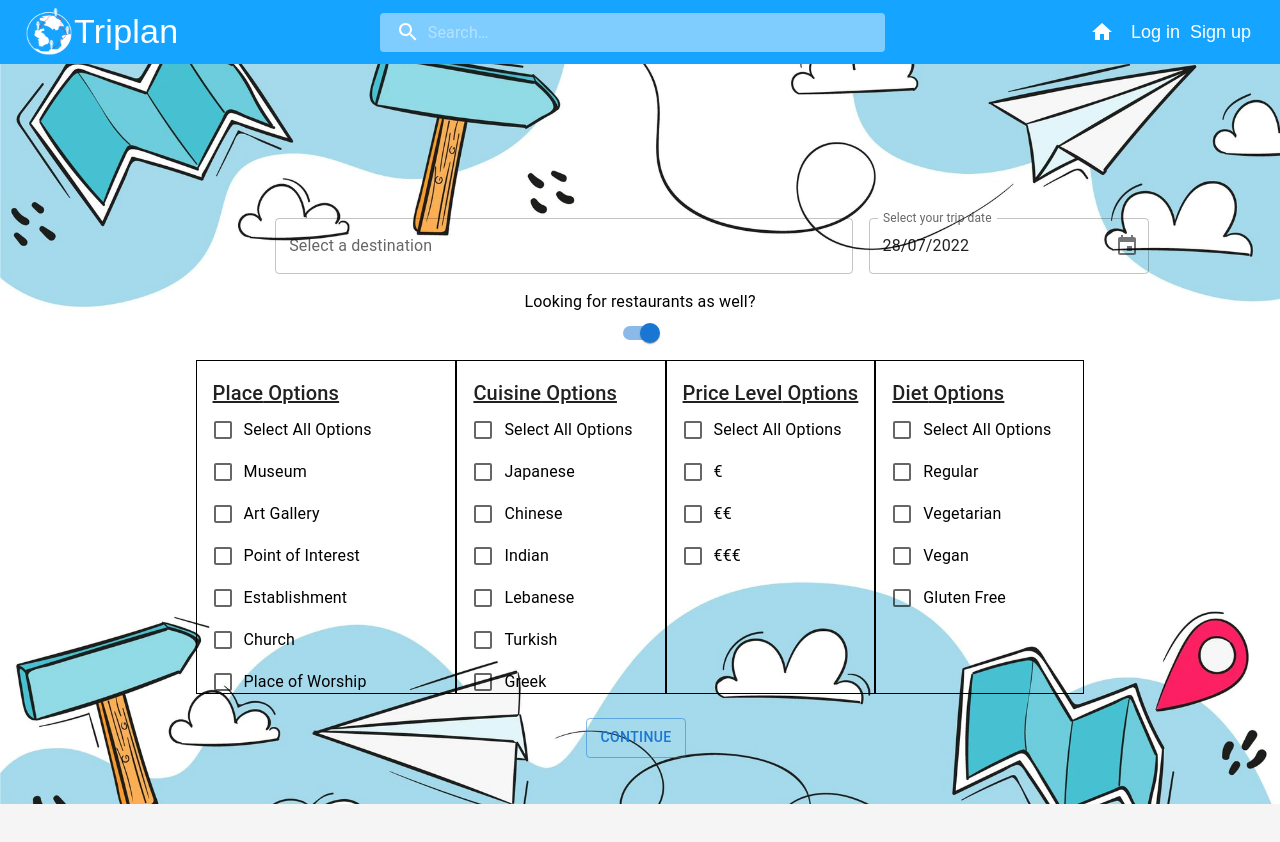
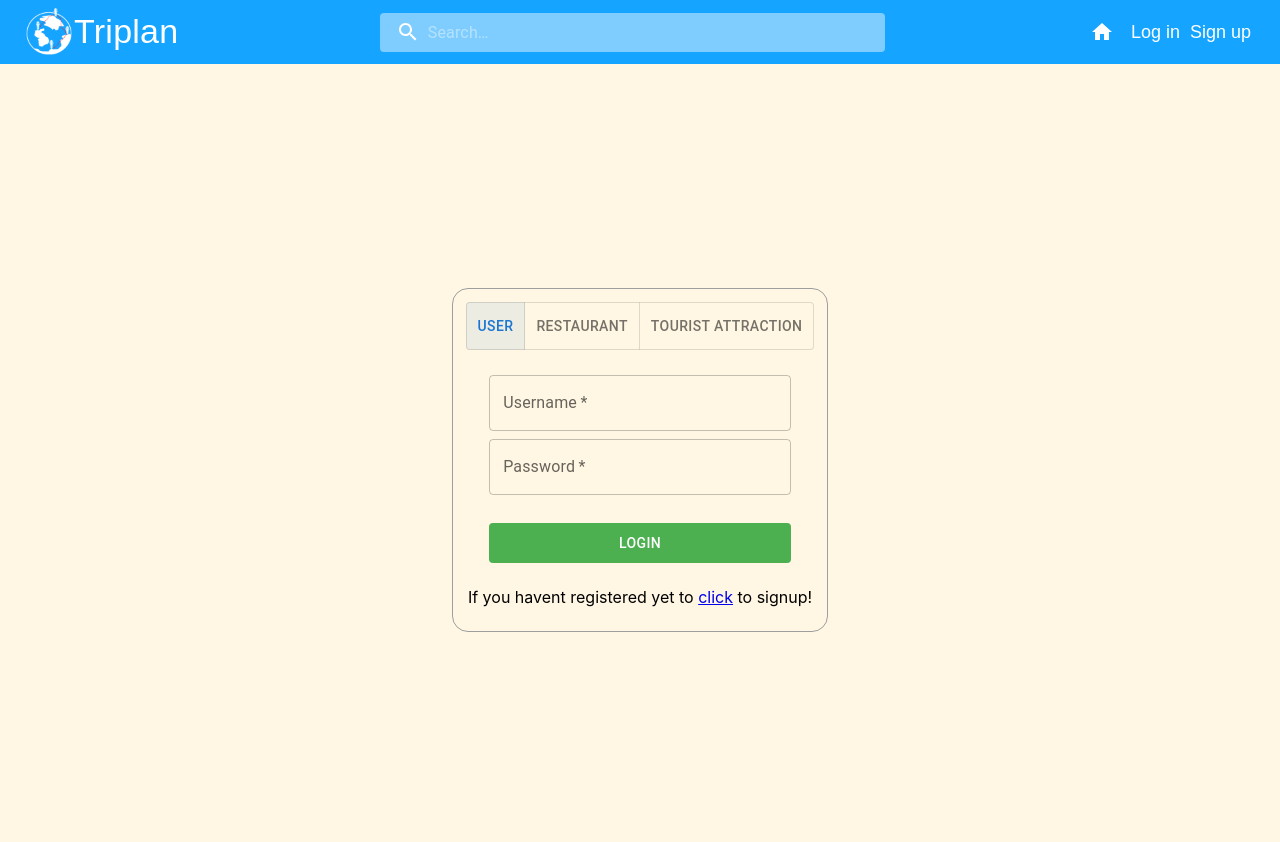
Before and after one commit to erdenbatuhan/triplan, a React (Create React App) app in the folder frontend/: page / in a window 1280 px wide. Shown: the top 842 px of the page. Before the commit the page ends 804 px from the top, so only its background shows below. Built offline with nearby package versions, Linux system fonts and the light colour scheme; no server answers.

Commit message:
revert the changes made to the UserAuthHelper

```diff
--- a/frontend/src/App.jsx
+++ b/frontend/src/App.jsx
@@ -17,11 +17,9 @@ import PartnerLocationProfilePage from './pages/PartnerLocationProfilePage';
 import EditPartnerLocationProfilePage from './pages/EditPartnerLocationProfilePage';
 
 export default function App() {
-  // const [isLoggedIn, setIsLoggedIn] = useState(UserAuthHelper.isLoggedIn());
-  const [isLoggedIn, setIsLoggedIn] = useState(true);
-  const [authenticatedUser, setAuthenticatedUser] = useState({
-    user: { id: '62c43b3f1c91bda1de0234f0' }
-  });
+  const [isLoggedIn, setIsLoggedIn] = useState(UserAuthHelper.isLoggedIn());
+  // const [isLoggedIn, setIsLoggedIn] = useState(true);
+  const [authenticatedUser, setAuthenticatedUser] = useState(UserAuthHelper.getStoredUser());
   console.log('App, ', isLoggedIn);
 
   const syncAuthUser = () => {
--- a/frontend/src/pages/CheckoutPage.jsx
+++ b/frontend/src/pages/CheckoutPage.jsx
@@ -21,6 +21,7 @@ import InsertEmoticonIcon from '@mui/icons-material/InsertEmoticon';
 import Header from '../components/Header';
 import CheckoutItemCard from '../components/CheckoutItemCard';
 import PaypalCheckoutButtons from '../components/PaypalButtons';
+import { UserAuthHelper } from '../authentication/user-auth-helper';
 import { findUserWallet, getUser } from '../queries/user-queries';
 import { getTripPlan, getLocationsOfTripPlan } from '../queries/trip-plan-queries';
 import { getBuyableItems } from '../queries/buyable-item-queries';
@@ -77,7 +78,7 @@ export default function CheckoutPage() {
   const navigate = useNavigate();
 
   const [loading, setLoading] = useState(true);
-  const [authenticatedUser] = useState({ user: { id: '62c430e748c4994b2c42af0f' } });
+  const [authenticatedUser] = useState(UserAuthHelper.getStoredUser());
   const [wallet, setWallet] = useState(null);
   const [tripPlan, setTripPlan] = useState({});
   const [partnerLocations, setPartnerLocations] = useState([]);
```
